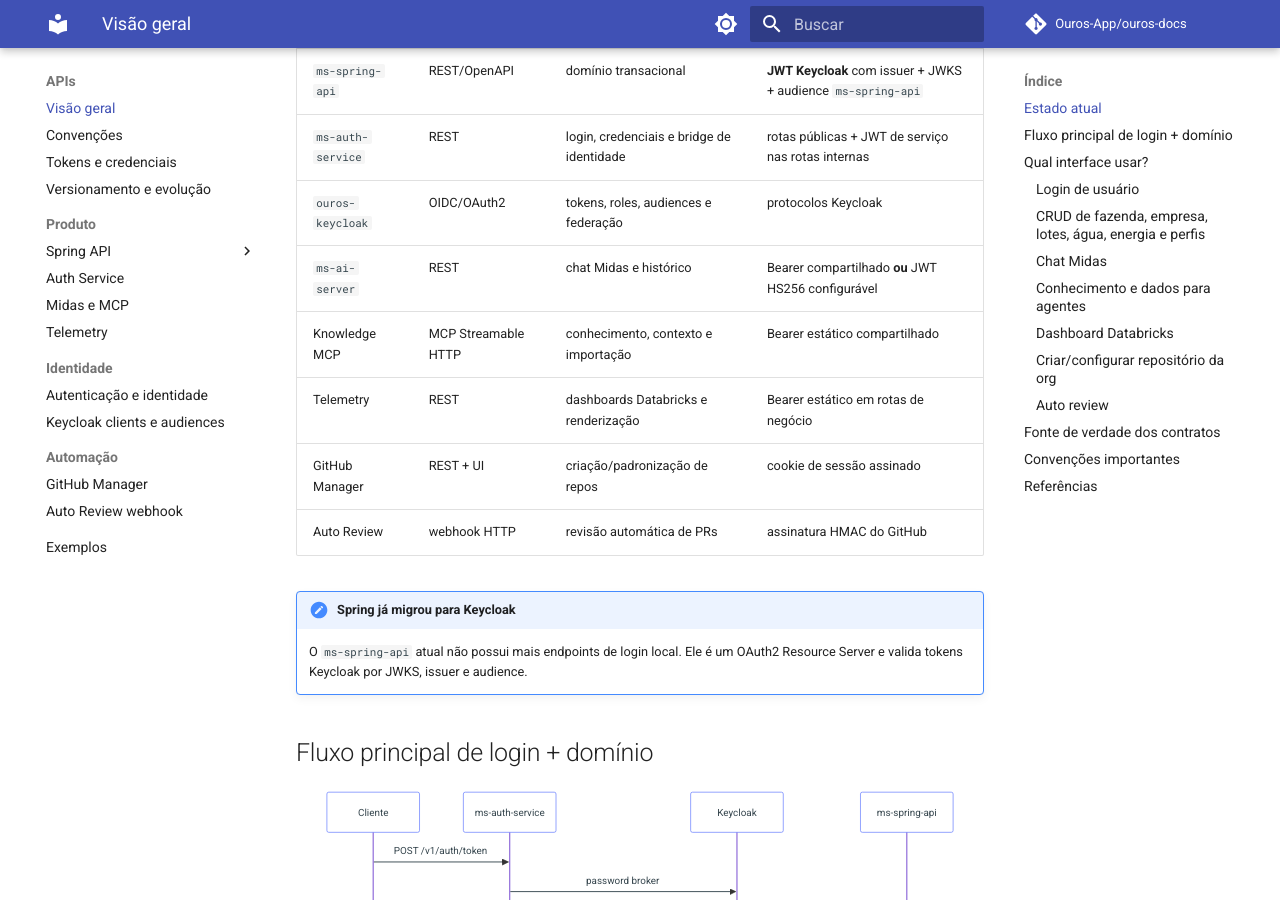
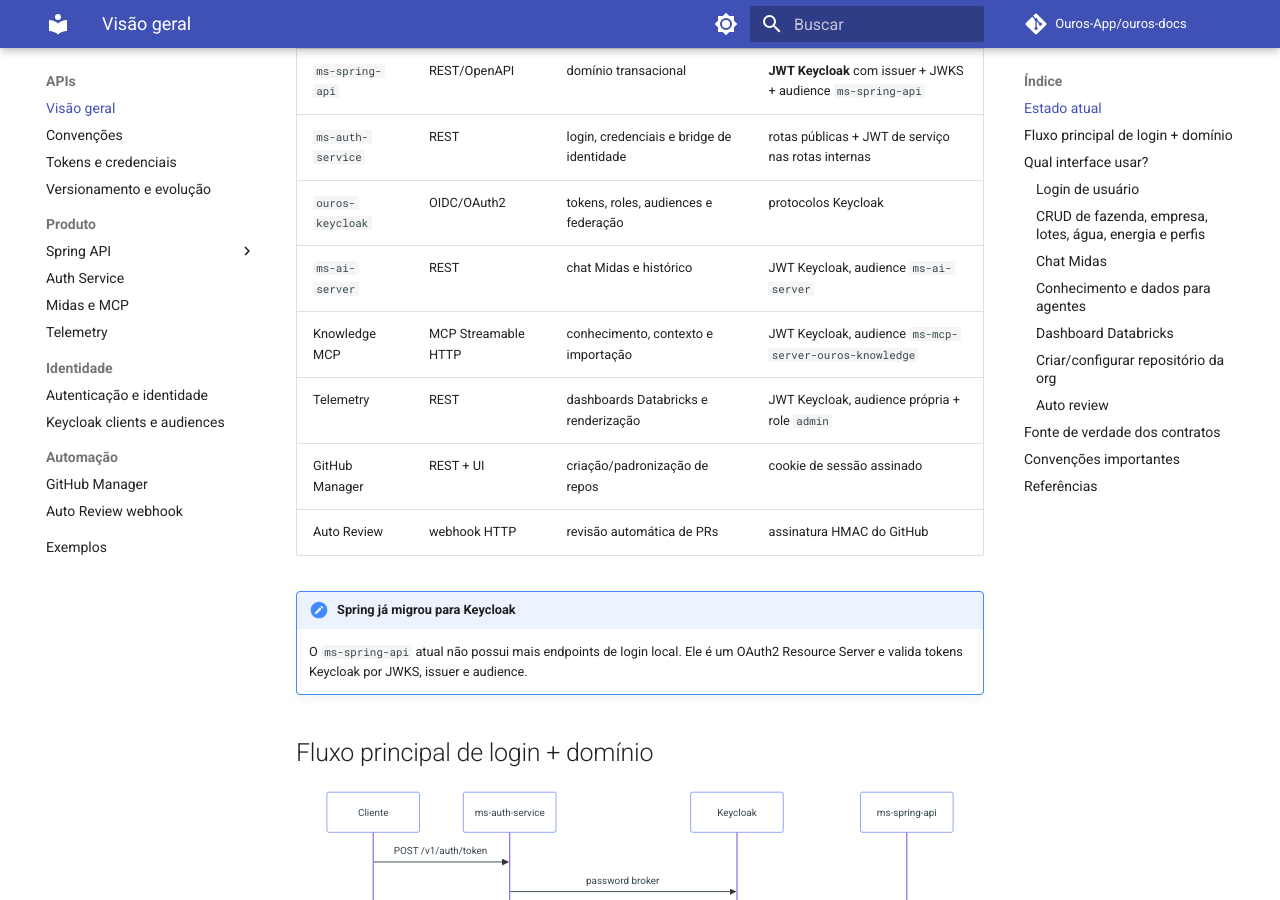
Before and after one commit to Ouros-App/ouros-docs, an MkDocs documentation site: the page built from docs/apis/index.md, in a window 1280 px wide and 900 px high, scrolled down 510 px. Built offline with MkDocs 1.6.1 and Material for MkDocs 9.7.7, drawn with Linux system fonts in a browser that asks for light colours; comment, search, counter and statistics services are not loaded.

Commit message:
docs: refresh API authentication matrix

```diff
--- a/docs/apis/index.md
+++ b/docs/apis/index.md
@@ -14,9 +14,9 @@ Esta seção é a referência de integração entre clientes e serviços. O obje
 | `ms-spring-api` | REST/OpenAPI | domínio transacional | **JWT Keycloak** com issuer + JWKS + audience `ms-spring-api` |
 | `ms-auth-service` | REST | login, credenciais e bridge de identidade | rotas públicas + JWT de serviço nas rotas internas |
 | `ouros-keycloak` | OIDC/OAuth2 | tokens, roles, audiences e federação | protocolos Keycloak |
-| `ms-ai-server` | REST | chat Midas e histórico | Bearer compartilhado **ou** JWT HS256 configurável |
-| Knowledge MCP | MCP Streamable HTTP | conhecimento, contexto e importação | Bearer estático compartilhado |
-| Telemetry | REST | dashboards Databricks e renderização | Bearer estático em rotas de negócio |
+| `ms-ai-server` | REST | chat Midas e histórico | JWT Keycloak, audience `ms-ai-server` |
+| Knowledge MCP | MCP Streamable HTTP | conhecimento, contexto e importação | JWT Keycloak, audience `ms-mcp-server-ouros-knowledge` |
+| Telemetry | REST | dashboards Databricks e renderização | JWT Keycloak, audience própria + role `admin` |
 | GitHub Manager | REST + UI | criação/padronização de repos | cookie de sessão assinado |
 | Auto Review | webhook HTTP | revisão automática de PRs | assinatura HMAC do GitHub |
 
```
